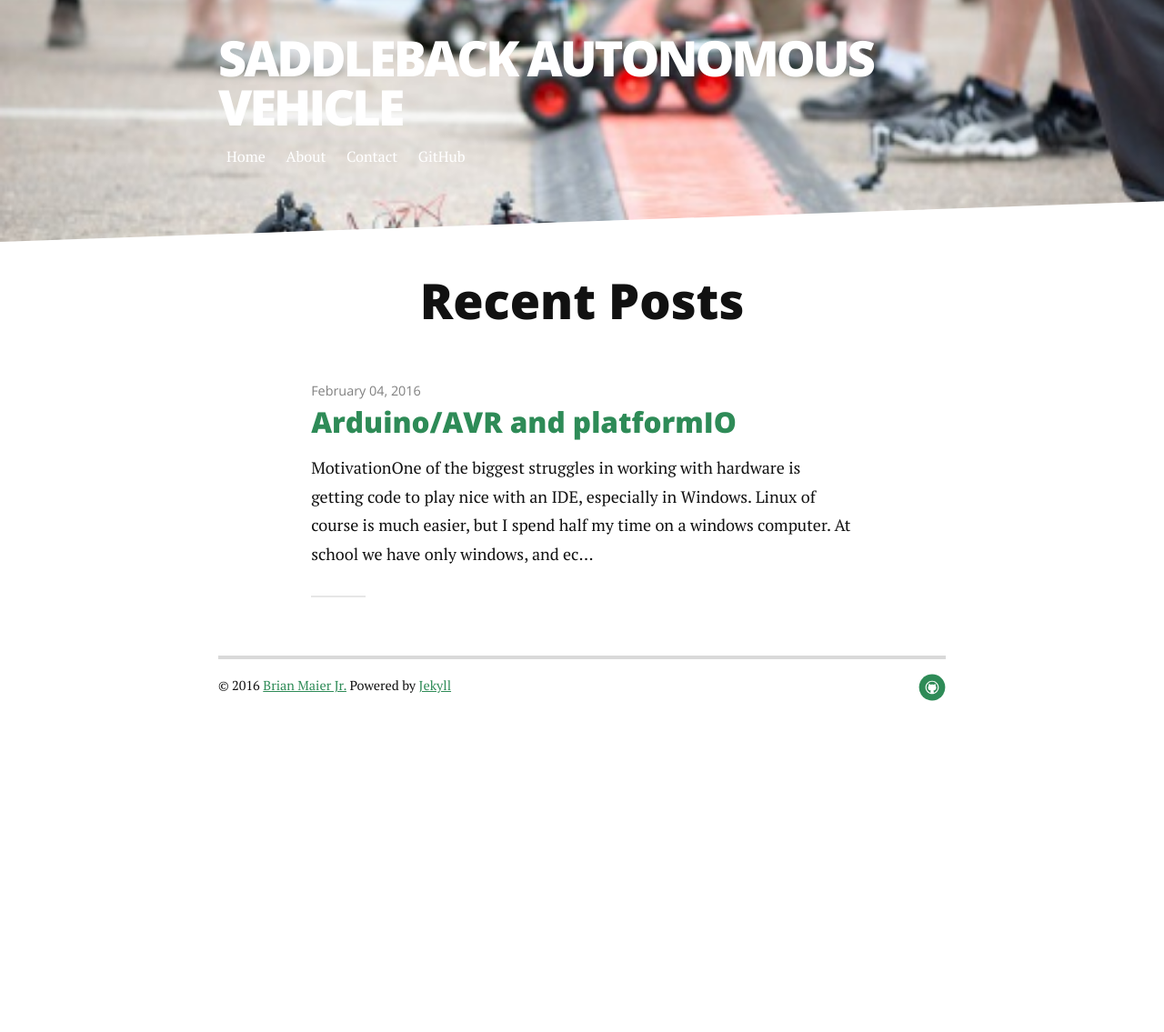
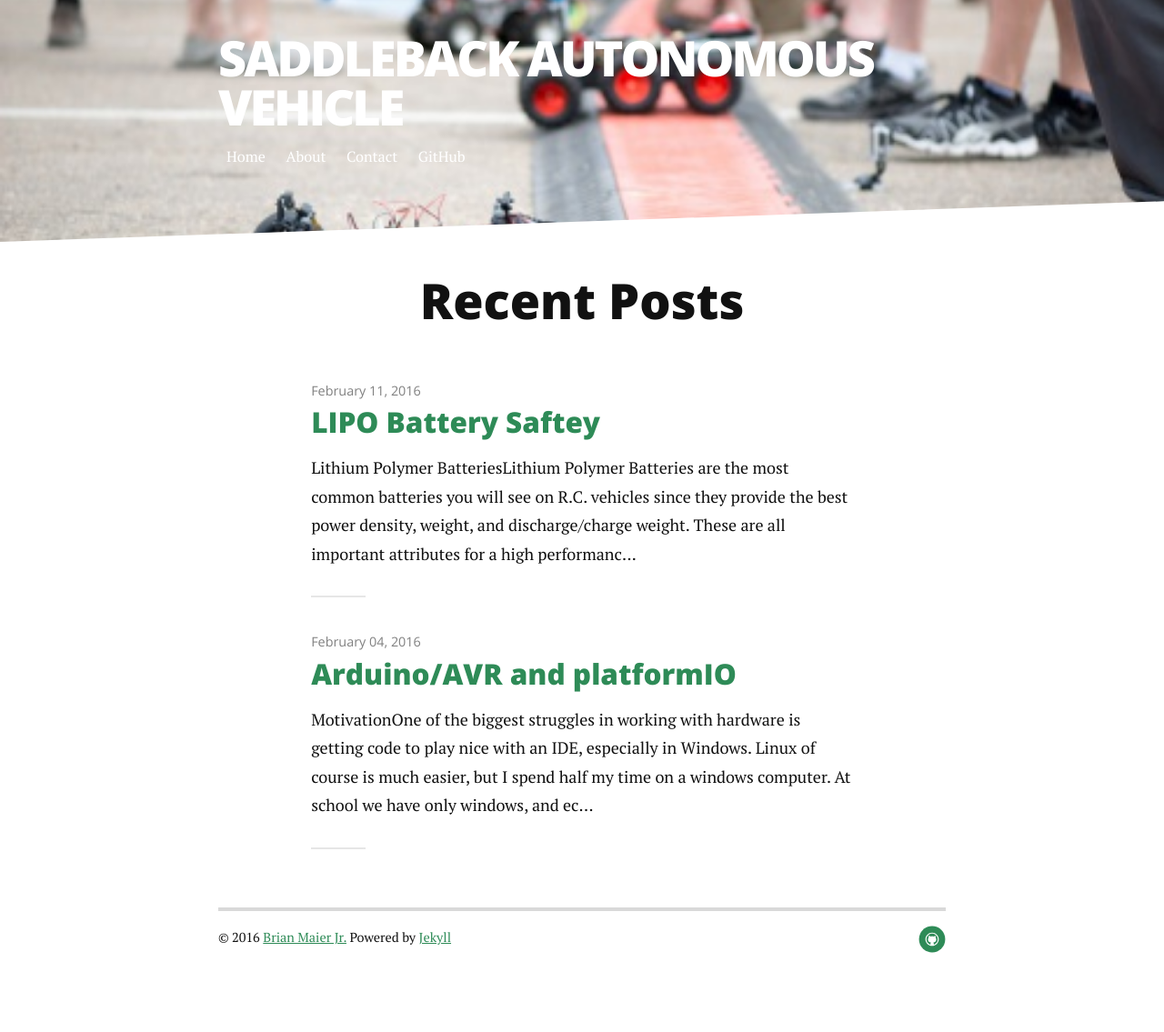
Before and after one commit to SaddlebackCSS/AutonomousCar, a Jekyll site: the page built from index.html, in a window 1280 px wide. Shown: the whole page at 91% size. Built offline with Jekyll 4.4.1, drawn with Linux system fonts in a browser that asks for light colours; nearby versions of some CDN libraries; the list of posts is cut into pages by our own code; before the commit the page ends 900 px from its top, so only the background shows below that; some of the changed lines change nothing that is shown.

Commit message:
working on post

```diff
--- a/_posts/2016-02-11-LIPO_Saftey.markdown
+++ b/_posts/2016-02-11-LIPO_Saftey.markdown
@@ -4,47 +4,32 @@
 excerpt: "Lithium Polymer (LIPO) Batteries "
 modified: 2016-02-11
 categories : [blog]
-published: false
 tags: [Battery, Safety]
 comments: false
 ---
-### Lithium Polymer Batteries ###
-Lithium Polymer Batteries are the most common batteries you will see on R.C. cars.
+## Lithium Polymer Batteries ##
+Lithium Polymer Batteries are the most common batteries you will see on R.C. vehicles since they provide the best power density, weight, and discharge/charge weight. These are all important attributes for a high performance battery. For people new to LIPO batteries this will be a basic into to what to look for and more importantly *SAFTEY*.
 
-### Other Solutions: ###
-   * **Text editor and command line:** Great for small things, but honestly for large projects with libraries I don't know well or other people writing code it is nice to have some sort of code completion, highlighting, and parameter suggestion. The main project I am working with now is also for computer club, and I *really* want to make it accessible to entry level students, so finding a development environment that is both friendly but doesn't hold back advanced students is a plus.
-   * **Arduino IDE:** almost the same as above but no command line. It's great for what it is, but it makes it really hard for the other C++ students in the club to write code the way we learned how to (breaking up into multiple files, classes, functions, etc)
-   * **Eclipse:** Drawbacks mentioned above, it is the default IDE at our school but I think the drawbacks make it too much for entry level students.
-   * **MakeFile:** There are makefile projects out there for arduino, AVR, etc. This is great but again not great for beginners.
+#### TERMS ####
+   * **Ampere:** The SI unit of measurement for current, or the flow of electrons through an electric circuit. Since this is metric it uses metric prefixes, and is most often seen as mA, or .001 Amps. When water is used as an analogy this is similar to the flow of water in the pipes, and a large R/C motor might need 40-50 Amps peak.
+   * **Amp-Hour:** Since Amps are a measure of flow rate, an Amp-Hour is a measure of capacity. A ideal 1Ah battery will allow current to flow at 1A for 1 Hour, .5A for 2 hours, 2A for 30 minutes, etc. Real world applications are much more complex of course, but it is a very useful metric. LIPO batteries can range from 500mAh (.5Ah) to 10000mAh (10Ah).
+   * **Volts:** The SI unit of electrical potential, or the difference in electrical potential. In a water analogy this is similar to how forcefully the water in going through the pipes. Batteries operate at a "fixed" voltage, which is actually a nominal voltage and the actual voltage will be a little higher when fully charged and lower when running low. LIPO batteries can be of various voltages depending on the S number...
+   * **S-Number:** The S number is simply the number of cells in a LIPO battery. LIPO calls are built so that they have a nominal voltage of 3.7V, but range from 3.0V to 4.2V depending on the state of charge. Cells are connected in series which makes the voltages additive. This means a 1S battery is 3.7V, a 2S battery is 7.4V, 4S is 14.8V, etc.
+   * **C-Value:** This is somewhat specific to R/C, but is a measurement of how fast a battery can charge and/or discharge. This is very important in R/C since quick acceleration is dependant on getting large amounts of power (watts) from the battery quickly. This is expressed as a number, which you multiply by the batteries capacity to figure out the maximum rate. For example a 5000mAh 3C battery has a maximum discharge rate of 15000 mA, of 15Amps. This rating obviously need to be high enough to supply the power that the vehicle needs. If a quad-copter has 4 motors that draw 50Amps peak then the battery would need to supply at least 200Amps. If the battery is 5000mAh this is 40C! (Luckily batteries like this do exist)
 
-Last semester a fellow student showed me clion, and I *really* liked it. It is unfortunately not free... but students can get a free copy. The code completion and suggestions are almost magical, it has git integration, code analysis and suggestions, and uses makefiles as a base. All the project and workspace settings play nice with git, which is nice as well since eclipse definitely lacks this ability. I started using it for my class assignments for these reasons, especially an easy break in for makefiles. The only problem is that it doesn't support non-standard toolchains easily, and it seemed like too much work to modify it.
+#### SAFTEY! ####
+LIPO batteries are known to *EXPLODE*!
+<figure>
+	<img src="{{ https://i.ytimg.com/vi/-DcpANRFrI4/hqdefault.jpg }}" alt="exploding battery">
+	<figcaption>Look Out!</figcaption>
+</figure>
 
-### Enter PlatformIO
-I had seen platformIO before but it advertises itself as an "open source ecosystem for IoT development", and since IOT is not somethign I am into I never looked into it. But it came up as a way to get embedded harware working in clion in some google searches so I dug deeper. It was great! I was able to get my AVR project up and running in clion within 30 minutes.
 
-### What you need: ###
- * **[Python 2.6-2.7](https://www.python.org/)** : I use 3.5, so i had to install 2.7.11
- * **[Clion](https://www.jetbrains.com/student/)** : Free for students
- * Thats it!
-
-### Installing
-[Here is the official quickstart guide, if my steps don't work for you](http://docs.platformio.org/en/latest/quickstart.html)
-
-Install platforio using pip (python package manager). Make sure this is a terminal with python 2.7 in the $path$. I didn't have to install pip on my fresh install of python
 {% highlight BASH %}
 pip install -U platformio
 {% endhighlight %}
-
-You can find the name of the board you are using using the [http://platformio.org/#!/boards](Embedded board explorer). I am using a Arduino Diecimila with an ATMEGA328P chip. I already had a project so I made sure it matched the folder structure (with licraries in a **src** subfolder and libraries and includes in a **lib** subfolder and then ran the following command in my project folder.
-{% highlight BASH %}
-platformio init --ide clion --board diecimilaatmega328
-{% endhighlight %}
-
-since I already had the suggested fodler structure it downloaded all the necessary libraries and tools for an AVR/Arduino project, created the Cmakelists.txt, and a platformio.ini and was done. I opened Clion and it recognized the folder as a project and was programming! Auto complete with all the libraries, compiling, and uploading to my board with no other settings. Nice!
 
 <figure>
 	<img src="{{ '/assets/img/clion_avr.PNG' | prepend: site.baseurl }}" alt="Clion & AVR working!">
 	<figcaption>Clion Working with my project, proof!</figcaption>
 </figure>
-
-I will write more once I use it a little longer, but I am very impressed so far. I also noticed that it inclued a travis.yml file, and that travis has support for continous integration build for embedded platformIO projects. Nice! There is also [integration with other IDEs](http://docs.platformio.org/en/latest/ide.html) so I might play with that to see what else there is for the day I eventually lose my free Clion liscense, or try to find a good open source alternative out of principle.
```
